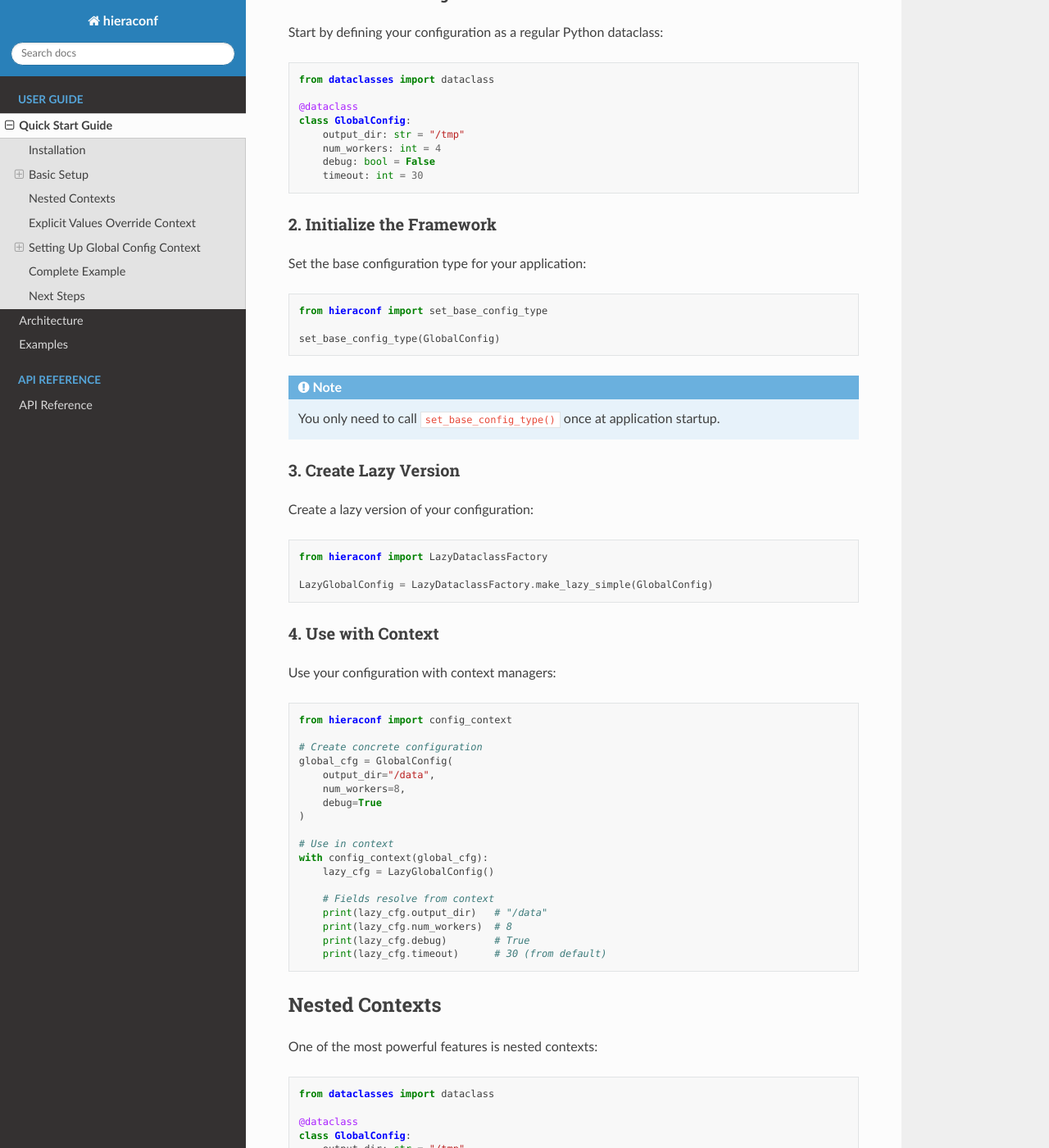
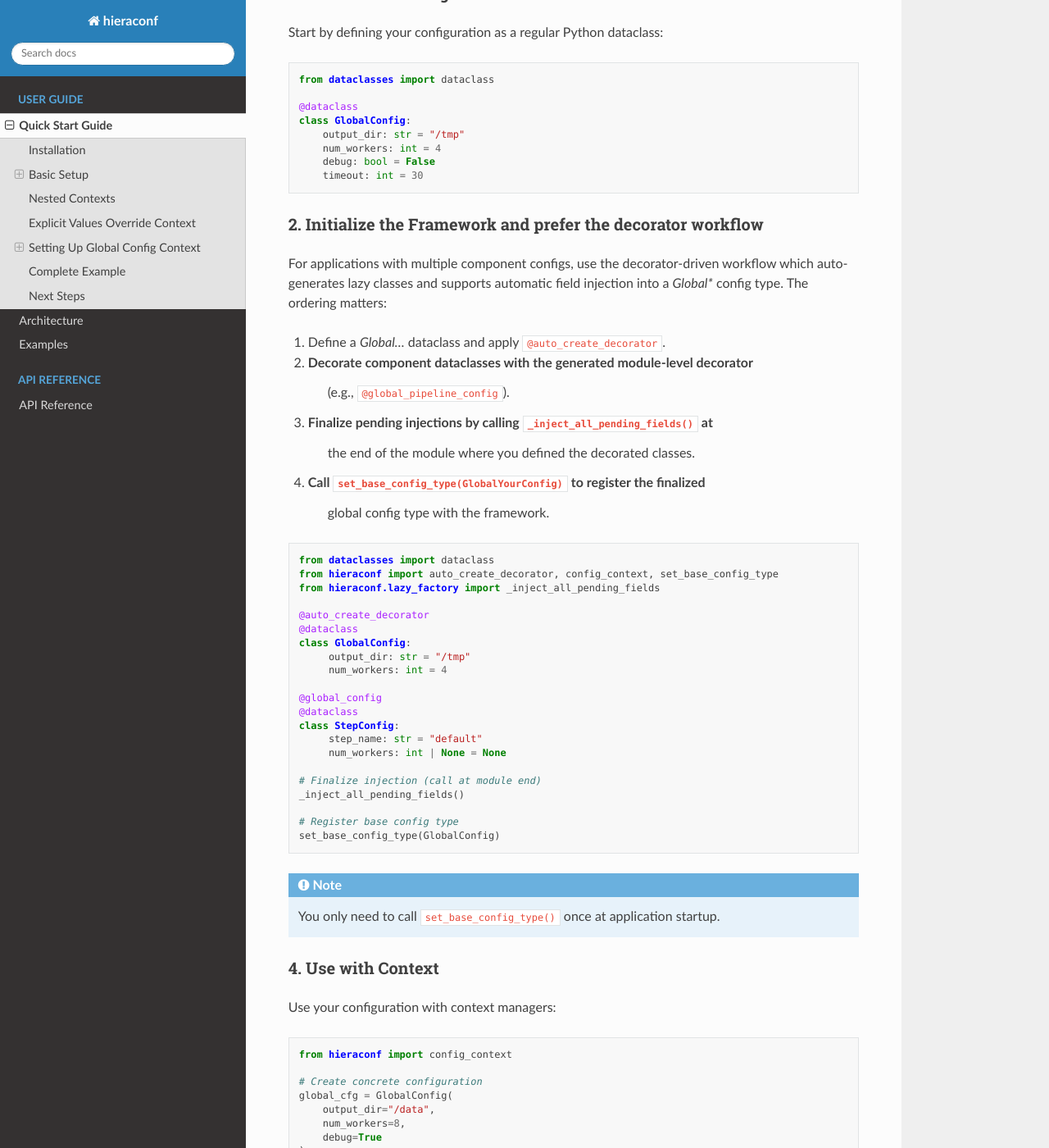
Before and after one commit to OpenHCSDev/ObjectState, a Sphinx documentation site: the page built from docs/quickstart.rst, in a window 1280 px wide and 1400 px high, scrolled down 457 px. Shown: the whole window at 82% size. Built offline with Sphinx 7.4.7 and the Read the Docs theme 3.1.0, drawn with Linux system fonts in a browser that asks for light colours.

Commit message:
Docs: prefer decorator-driven workflow; add decorator-flow integration test

```diff
--- a/docs/quickstart.rst
+++ b/docs/quickstart.rst
@@ -31,30 +31,48 @@ Start by defining your configuration as a regular Python dataclass:
        debug: bool = False
        timeout: int = 30
 
-2. Initialize the Framework
-~~~~~~~~~~~~~~~~~~~~~~~~~~~~
 
-Set the base configuration type for your application:
+2. Initialize the Framework and prefer the decorator workflow
+~~~~~~~~~~~~~~~~~~~~~~~~~~~~~~~~~~~~~~~~~~~~~~~~~~~~~~~~~~~~~~
+
+For applications with multiple component configs, use the decorator-driven
+workflow which auto-generates lazy classes and supports automatic field
+injection into a `Global*` config type. The ordering matters:
+
+1. Define a `Global...` dataclass and apply ``@auto_create_decorator``.
+2. Decorate component dataclasses with the generated module-level decorator
+    (e.g., ``@global_pipeline_config``).
+3. Finalize pending injections by calling ``_inject_all_pending_fields()`` at
+    the end of the module where you defined the decorated classes.
+4. Call ``set_base_config_type(GlobalYourConfig)`` to register the finalized
+    global config type with the framework.
 
 .. code-block:: python
 
-   from hieraconf import set_base_config_type
+    from dataclasses import dataclass
+    from hieraconf import auto_create_decorator, config_context, set_base_config_type
+    from hieraconf.lazy_factory import _inject_all_pending_fields
 
-   set_base_config_type(GlobalConfig)
+    @auto_create_decorator
+    @dataclass
+    class GlobalConfig:
+         output_dir: str = "/tmp"
+         num_workers: int = 4
+
+    @global_config
+    @dataclass
+    class StepConfig:
+         step_name: str = "default"
+         num_workers: int | None = None
+
+    # Finalize injection (call at module end)
+    _inject_all_pending_fields()
+
+    # Register base config type
+    set_base_config_type(GlobalConfig)
 
 .. note::
-   You only need to call ``set_base_config_type()`` once at application startup.
-
-3. Create Lazy Version
-~~~~~~~~~~~~~~~~~~~~~~~
-
-Create a lazy version of your configuration:
-
-.. code-block:: python
-
-   from hieraconf import LazyDataclassFactory
-
-   LazyGlobalConfig = LazyDataclassFactory.make_lazy_simple(GlobalConfig)
+    You only need to call ``set_base_config_type()`` once at application startup.
 
 4. Use with Context
 ~~~~~~~~~~~~~~~~~~~
```
Also changed, not shown: README.md (+84 -29 lines), docs/architecture.rst (+16 -0 lines), 2 other files.
